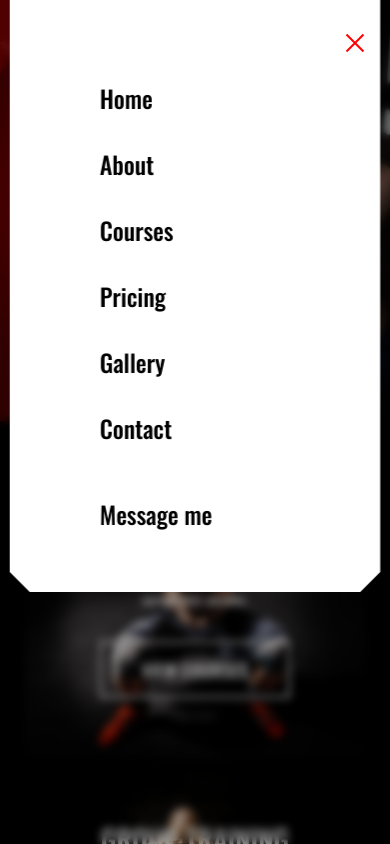
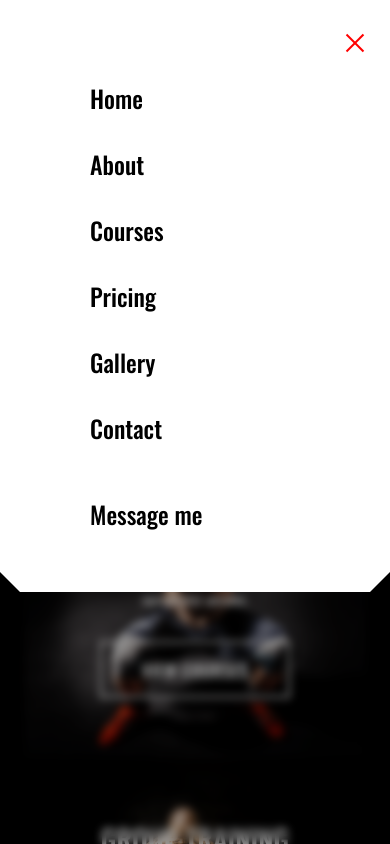
Before and after one commit to Ssovelich/Zacson-Website, a Next.js app: page / in a window 390 px wide. Both pictures are taken after a click on the button 354 px from the left and 42 px from the top of the page. Shown: the top 844 px of the page. Built offline with nearby package versions, Linux system fonts and the light colour scheme.

Commit message:
fix  width mobail menu

```diff
--- a/src/components/MobileMenu/MobileMenu.module.css
+++ b/src/components/MobileMenu/MobileMenu.module.css
@@ -15,7 +15,7 @@
   top: 0;
   left: 50%;
   transform: translateX(-50%);
-  width: 95%;
+  width: 100%;
   background: white;
   color: black;
   padding: 80px 90px 60px;
@@ -57,6 +57,9 @@
 }
 
 @media (min-width: 768px) {
+  .mobileMenu {
+    width: 90%;
+  }
 }
 
 @keyframes fadeIn {
```
